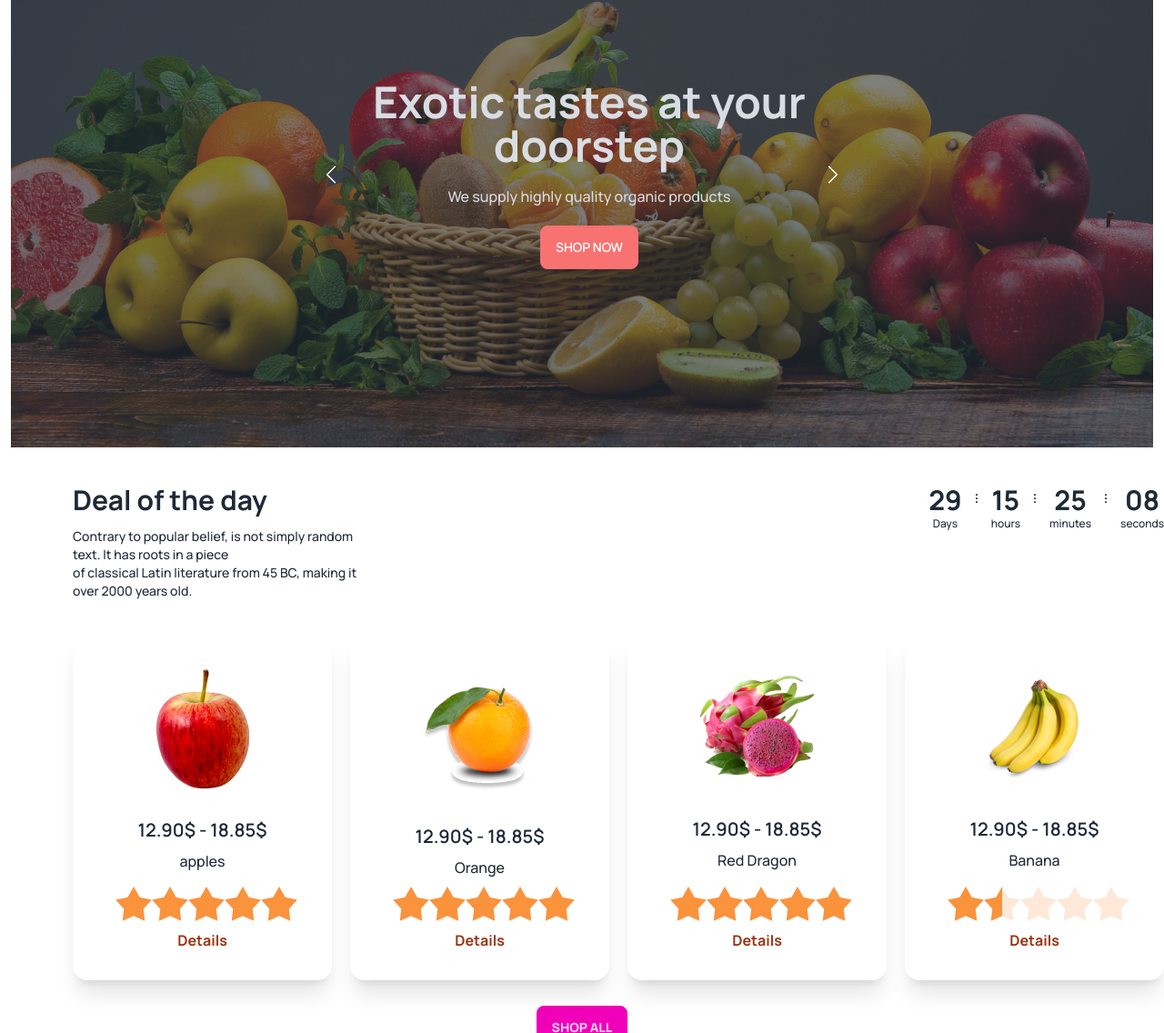
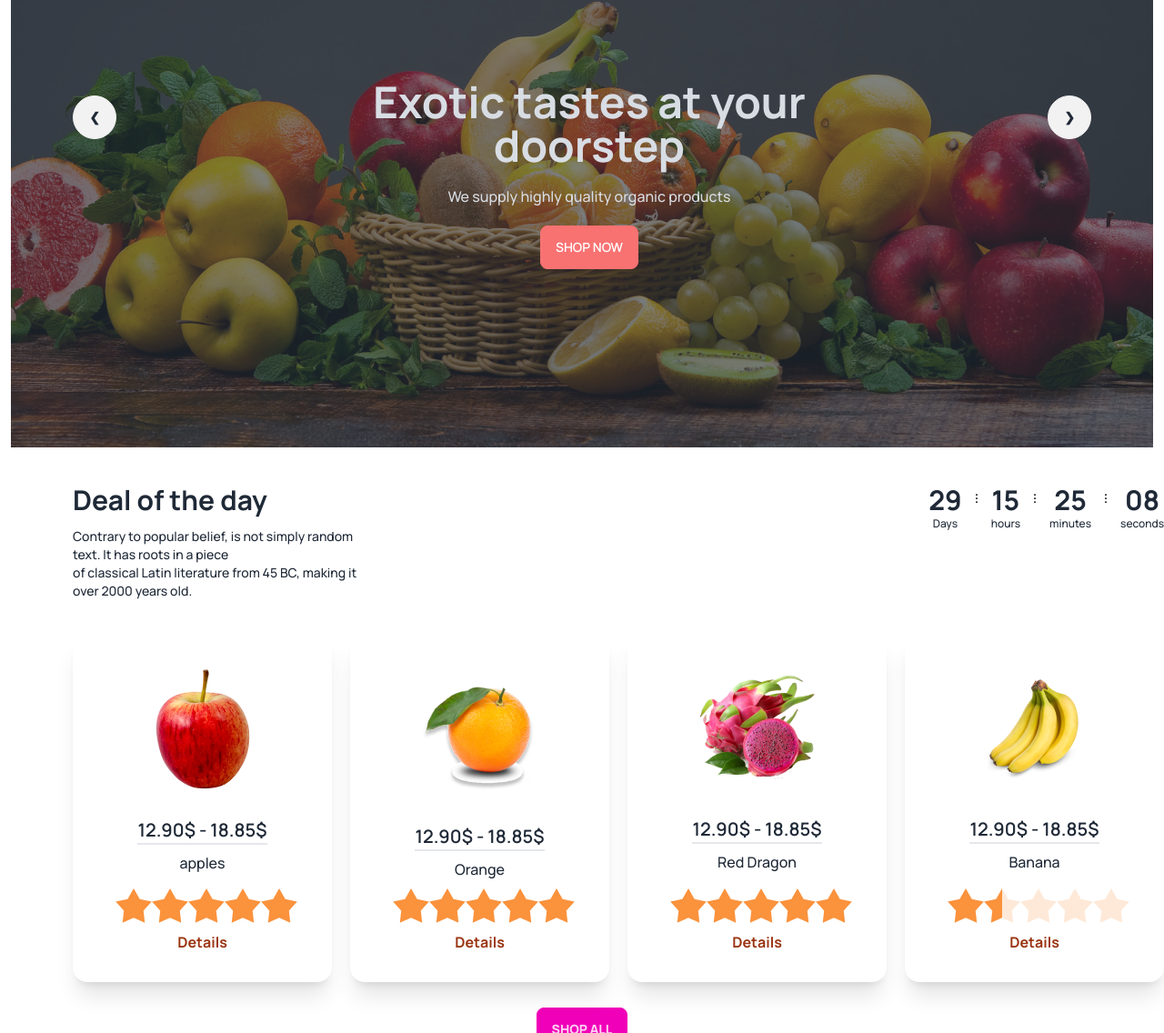
Before and after one commit to premhasanbappi/B8A3-fruit-brust, a plain HTML site: page index.html in a window 1280 px wide. Shown: the part 271-1407 px from the top of the page at 91% size. Drawn offline with nearby package versions, Linux system fonts and the light colour scheme.

Commit message:
add some update

```diff
--- a/index.html
+++ b/index.html
@@ -89,11 +89,7 @@ crossorigin="anonymous" referrerpolicy="no-referrer" />
         <div><div class="hero  h-[600px]" style="background-image: url(./images/banner1.png);">
           <div class="hero-overlay bg-opacity-60"></div>
           <div class="hero-content text-center text-neutral-content">
-            <div class=""><svg xmlns="http://www.w3.org/2000/svg" width="28" height="28" viewBox="0 0 28 28" fill="none">
-              <path d="M18.375 22.75L9.625 14L18.375 5.25" stroke="white" stroke-width="1.5" stroke-linecap="round" stroke-linejoin="round"/>
-            </svg>
 
-           </div>
            <div>
 
            </div>
@@ -101,20 +97,25 @@ crossorigin="anonymous" referrerpolicy="no-referrer" />
                 <h1 class="mb-5 text-5xl font-bold">Exotic tastes at your<br> doorstep</h1>
               <p class="mb-5">We supply highly quality organic products  </p>
               <button class="btn btn-error text-white">Shop Now</button>
+
               </div>
-              <div>
-                <svg xmlns="http://www.w3.org/2000/svg" width="28" height="28" viewBox="0 0 28 28" fill="none">
-                  <path d="M9.625 5.25L18.375 14L9.625 22.75" stroke="white" stroke-width="1.5" stroke-linecap="round" stroke-linejoin="round"/>
-                </svg>
-              </div>
+
+
             </div>
           </div>
+          <div class="absolute flex justify-between transform -translate-y-1/2 left-20 right-20
+          top-1/2">
+             <a href="#slide1" class="btn btn-circle">❮</a>
+             <a href="#slide2" class="btn btn-circle">❯</a>
+           </div>
+        </div>
         </div>
 
     </header>
     <!-- banner end -->
 <!-- start main  -->
      <main>
+      <section>
       <div class="flex space-x-56 pt-10 text-left ">
 
         <div>
@@ -172,10 +173,10 @@ crossorigin="anonymous" referrerpolicy="no-referrer" />
         <section class="pt-9 pl-20 flex gap-5">
           <div class="card w-96 bg-base-100 shadow-xl">
             <figure class="px-10 pt-10">
-              <img src="/images/fruit6.png" alt="Shoes" class="rounded-xl" />
+              <img src="/images/fruit6.png" alt="" class="rounded-xl" />
             </figure>
             <div class="card-body items-center text-center">
-              <h2 class="card-title">12.90$ - 18.85$</h2>
+              <h2 class="card-title border-b-2">12.90$ - 18.85$</h2>
 
               <p>apples</p>
               <div class="rating rating-lg rating-half">
@@ -201,7 +202,7 @@ crossorigin="anonymous" referrerpolicy="no-referrer" />
               <img src="/images/fruit7.png" alt="Shoes" class="rounded-xl" />
             </figure>
             <div class="card-body items-center text-center">
-              <h2 class="card-title">12.90$ - 18.85$</h2>
+              <h2 class="card-title border-b-2">12.90$ - 18.85$</h2>
 
               <p>Orange</p>
               <div class="rating rating-lg rating-half">
@@ -227,7 +228,7 @@ crossorigin="anonymous" referrerpolicy="no-referrer" />
               <img src="/images/fruit8.png " alt="Shoes" class="rounded-xl" />
             </figure>
             <div class="card-body items-center text-center">
-              <h2 class="card-title">12.90$ - 18.85$</h2>
+              <h2 class="card-title border-b-2">12.90$ - 18.85$</h2>
 
               <p>Red Dragon</p>
               <div class="rating rating-lg rating-half">
@@ -253,7 +254,7 @@ crossorigin="anonymous" referrerpolicy="no-referrer" />
               <img src="/images/fruit9.png" alt="Shoes" class="rounded-xl" />
             </figure>
             <div class="card-body items-center text-center">
-              <h2 class="card-title">12.90$ - 18.85$</h2>
+              <h2 class="card-title border-b-2">12.90$ - 18.85$</h2>
 
               <p>Banana</p>
               <div class="rating rating-lg rating-half">
@@ -343,7 +344,7 @@ crossorigin="anonymous" referrerpolicy="no-referrer" />
  </section>
  <!------------ started here chosing section ------------------------------->
 
- <section class="my-20 mx-auto">
+ <section class="my-20  mx-auto">
   <div class="text-center space-y-5">
     <h1 class="font-extrabold text-4xl">Why Choose Us</h1>
      <p>Contrary to popular belief, is not simply random text. It has roots in a piece of
```
